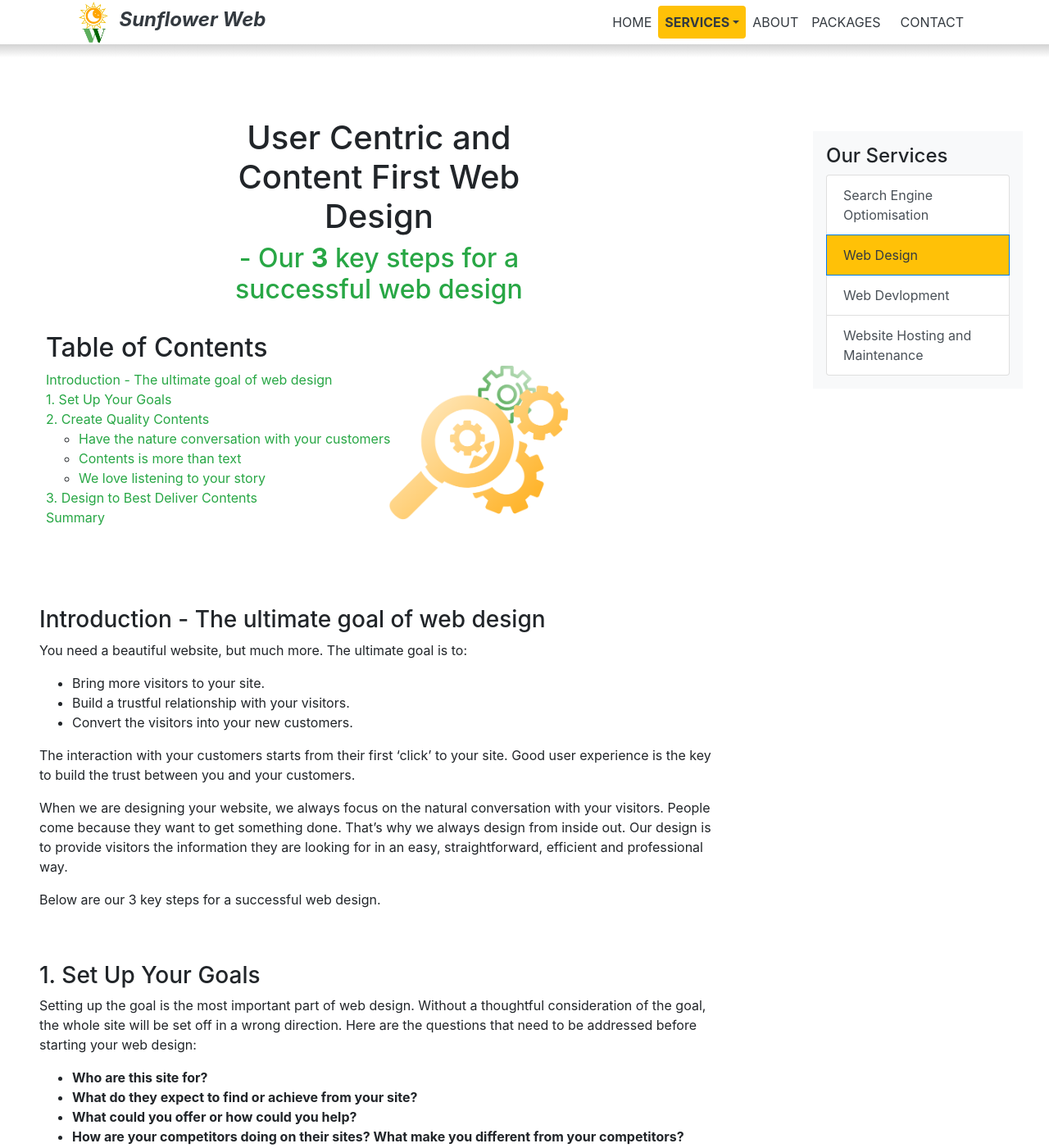
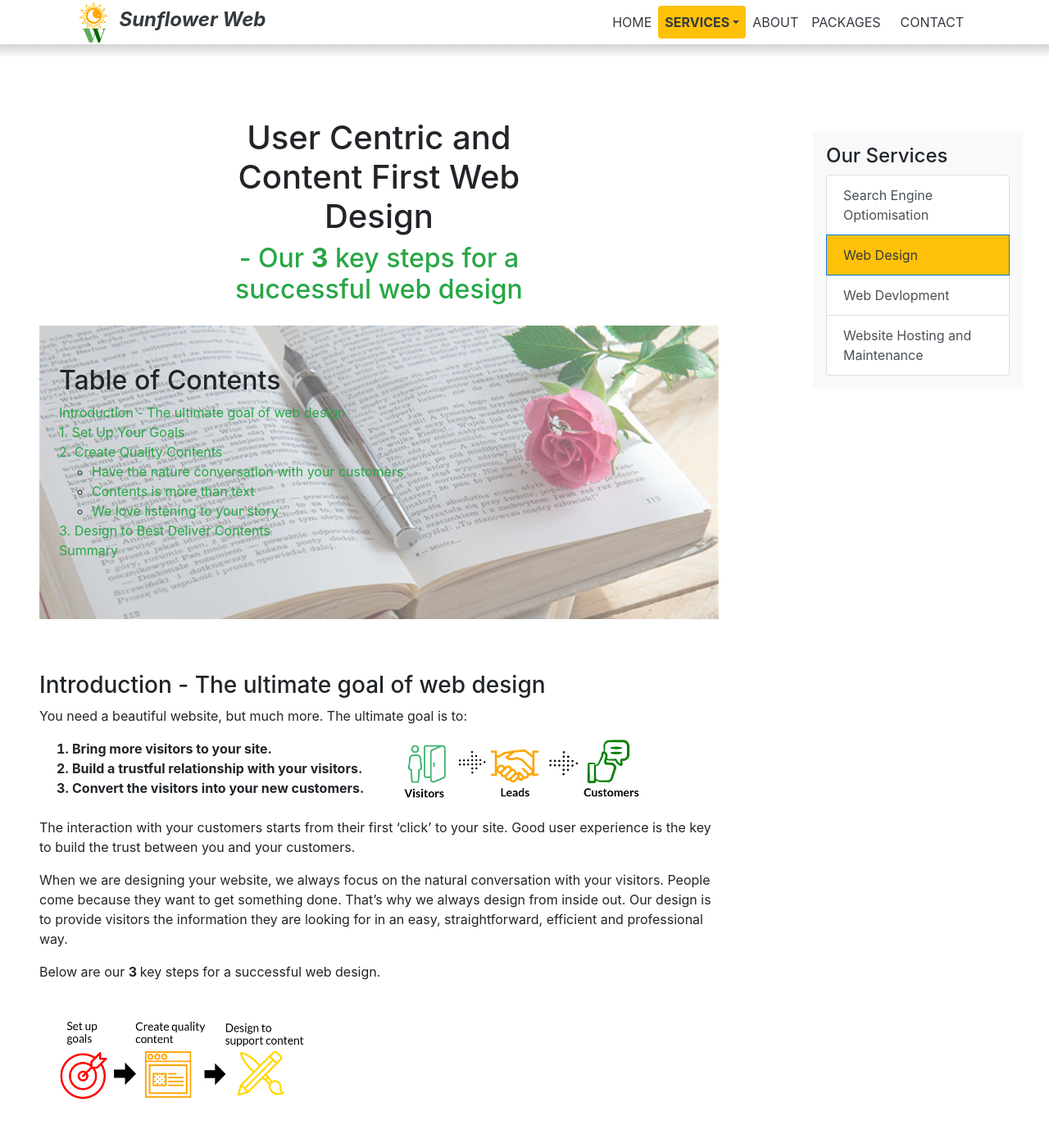
Before and after one commit to SelinaChen07/sunflowerweb, a Jekyll site: the page built from web-design.html, in a window 1280 px wide and 1400 px high. Shown: the whole window at 82% size. Built offline with Jekyll 4.4.1, drawn with Linux system fonts in a browser that asks for light colours; nearby versions of some CDN libraries; some of the changed text lies outside the part shown.

Commit message:
Service - web design v2.0

```diff
--- a/_includes/footer.html
+++ b/_includes/footer.html
@@ -60,7 +60,7 @@
 
 
 
-	<section class="navbar bg_lightgrey text-secondary ">
+	<section class="navbar bg-dark text-white">
 
 			<small id="copyright">&copy;Copyright | {{ site.title}} All rights reserved. </small>
 	</section>
--- a/css/application.css
+++ b/css/application.css
@@ -32,11 +32,6 @@ body{
 
 .bg_orange_gradient{
   background: linear-gradient(to right, #ffffff, #98FB98);
-}
-
-#bg_img_seo{
-  background: white url("{{"/assets/images/seo.png"|relative_url}}") 70% 60% no-repeat;
-  background-size: auto 70%;
 }
 
 .nav-item :hover{
@@ -74,6 +69,12 @@ body{
 
 .h_5{
   max-height: 5em;
+  width: auto;
+  max-width: 100%;
+}
+
+.h_6{
+  max-height: 6em;
   width: auto;
   max-width: 100%;
 }
@@ -169,6 +170,14 @@ body, html {
 .disabled_link{
   cursor: default;
 }
+
+.li_a_text_success li a{
+  color: #28a745;
+}
+
+.li_a_text_black li a{
+  color: black;
+}
 /* End of Layout */
 
 /* Background Photos */
@@ -202,17 +211,55 @@ body, html {
     background-size: cover;
 }
 
-#time{
-    background-image: url("{{"/assets/images/clock.jpg"|relative_url}}");
+#bg_img_seo{
+  background: white url("{{"/assets/images/seo.png"|relative_url}}") 70% 60% no-repeat;
+  background-size: auto 60%;
+}
 
-    /* Full height */
-    height: 40%;
-    min-height: 420px;
+.img_container{
+  position: relative;
+}
+
+#bg_img_webdesign:after{
+    content: ' ';
+    display: block;
+    position: absolute;
+    left: 0;
+    top: 0;
+    width: 100%;
+    height: 100%;
+    z-index: -1;
+    opacity: 0.2;
+
+    background-image: url("{{"/assets/images/big_20180908b.jpg"|relative_url}}");
 
     /* Center and scale the image nicely */
     background-position: center;
     background-repeat: no-repeat;
     background-size: cover;
+    opacity: 0.6;
+}
+#time{
+   height: 15em;
+}
+
+#time:after{
+    content: ' ';
+    display: block;
+    position: absolute;
+    left: 0;
+    top: 0;
+    width: 100%;
+    height: 100%;
+    z-index: -1;
+    opacity: 0.6;
+    background-image: url("{{"/assets/images/clock.jpg"|relative_url}}");
+
+    /* Center and scale the image nicely */
+    background-position: center;
+    background-repeat: no-repeat;
+    background-size: cover;
+    opacity: 0.6;
 
 }
 
--- a/search-engine-optiomisation-seo-service-guide.html
+++ b/search-engine-optiomisation-seo-service-guide.html
@@ -21,7 +21,7 @@ subtitle: What we focus on is the build up of your reputation and your continuou
   </div>
 </div>
 
-<section class="w-100 mb-2" id="bg_img_seo">
+<section class="w-100 mb-2 pt_space" id="bg_img_seo">
 
   <div class="p-2 ">
     <h2 class="">
@@ -94,8 +94,8 @@ subtitle: What we focus on is the build up of your reputation and your continuou
 
 <section id="how" class="pt_space">
   <h2>Our SEO Best Practices</h2>
-  <div id="time" class="my-3 text-center">
-    <h3 class="font-weight-bold bg-light mt-5 d-inline-block p-3 rounded"> Anything Worthwhile Takes Time</h3>
+  <div id="time" class="my-3 text-center img_container">
+    <h3 class="font-weight-bold mt-5 d-inline-block p-3"> Anything Worthwhile Takes Time</h3>
   </div>
   <p class="mb-0 pb-0">Google and other search engines constantly change their algorithms, but some core factors always remain the same. These core factors are what we value. Creating high quality websites with great contents, providing users with best user experience are always the key components of our SEO best practices, which will help your business build up the reputation and long-term success online.</p>
 
--- a/web-design.html
+++ b/web-design.html
@@ -19,38 +19,49 @@ canonical_url: "https://www.sunflowerweb.com.au/services/user-centric-and-conten
   </div>
 </div>
 
-<section class="w-100 mb-2" id="bg_img_seo">
-  <div class="p-2">
+<div id="bg_img_webdesign" class="py-4 img_container">
+<section class="w-100 mb-2" id="">
+  <div class="p-4">
     <h2 class="">
       Table of Contents
     </h2>
-    <ol class="list-unstyled">
-      <li><a href="#intro" class="text-success">Introduction - The ultimate goal of web design</a></li>
-      <li><a href="#goal" class="text-success">1. Set Up Your Goals</a></li>
-      <li><a href="#content" class="text-success">2. Create Quality Contents</a></li>
+    <ol class="list-unstyled li_a_text_success">
+      <li><a href="#intro" class="">Introduction - The ultimate goal of web design</a></li>
+      <li><a href="#goal" class="">1. Set Up Your Goals</a></li>
+      <li><a href="#content" class="">2. Create Quality Contents</a></li>
       <ul>
-          <li><a href="#content1" class="text-success">Have the nature conversation with your customers</a></li>
-          <li><a href="#content2" class="text-success">Contents is more than text</a></li>
-          <li><a href="#content3" class="text-success">We love listening to your story</a></li>
+          <li><a href="#content1" class="">Have the nature conversation with your customers</a></li>
+          <li><a href="#content2" class="">Contents is more than text</a></li>
+          <li><a href="#content3" class="">We love listening to your story</a></li>
         </ul>
-      <li><a href="#design" class="text-success">3. Design to Best Deliver Contents</a></li>
-      <li><a href="#sum" class="text-success">Summary</a></li>
+      <li><a href="#design" class="">3. Design to Best Deliver Contents</a></li>
+      <li><a href="#sum" class="">Summary</a></li>
     </ol>
   </div>
 </section>
+</div>
 
 <section id="intro" class="pt_space">
 	<h3>Introduction - The ultimate goal of web design</h3>
 	<p>You need a beautiful website, but much more. The ultimate goal is to:</p>
-	<ul>
-	    <li>Bring more visitors to your site.</li>
-	    <li>Build a trustful relationship with your visitors.</li>
-	    <li>Convert the visitors into your new customers.</li>
-	</ul>
+	<div class="d-flex flex-column flex-lg-row ">
+		<ol class="font-weight-bold">
+		    <li>Bring more visitors to your site.</li>
+		    <li>Build a trustful relationship with your visitors.</li>
+		    <li>Convert the visitors into your new customers.</li>
+		</ol>
+		<div class="">
+			<img src="{{"/assets/images/web-design-goals.png" | relative_url }}" alt="Sunflower Web - the ultimate goals of web design" class="h_6 pb-4 pl-5">
+			</div>
+	</div>
 	<p>The interaction with your customers starts from their first ‘click’ to your site. Good user experience is the key to build the trust between you and your customers.</p>
 	<p>When we are designing your website, we always focus on the natural conversation with your visitors. People come because they want to get something done. That’s why we always design from inside out. Our design is to provide visitors the information they are looking for in an easy, straightforward, efficient and professional way. </p>
-	<p class="mb-0 pb-0">Below are our 3 key steps for a successful web design.</p>
+	<p class="mb-0 pb-0">Below are our <strong> 3 </strong> key steps for a successful web design.</p>
 </section>
+
+<div class="">
+      <img src="{{"/assets/images/web-design2.png" | relative_url }}" alt="Sunflower Web - content first web design" class="mt-5 px-lg-4 px-0 h_6">
+</div>
 
 <section id="goal" class="pt_space">
 	<h3>1. Set Up Your Goals</h3>
@@ -66,8 +77,8 @@ canonical_url: "https://www.sunflowerweb.com.au/services/user-centric-and-conten
 
 <section id="content" class="pt_space">
 	<h3>2. Create Quality Contents</h3>
+	<img src="{{"/assets/images/core-page.png" | relative_url }}" alt="Sunflower Web - content first web design" class="p-2 h_10 float-right">
 	<p class="mb-0 pb-0">Once you set up the clear goals, it will be easy for you to decide the core pages. The core pages of your website are usually the most visited pages. The core pages are a clear match of users needs and your business goals. </p>
-
 	<div id="content1" class="pt_space">
 		<h4 class="text-success">Have the nature conversation with your customers</h4>
 		<p class="mb-0 pb-0">When writing the content, simple think that you are having a conversation with your users. Try to avoid meaningless words (which naturally flow in…)  and always focus on their top questions.</p>
@@ -75,18 +86,23 @@ canonical_url: "https://www.sunflowerweb.com.au/services/user-centric-and-conten
 
 	<div  id="content2" class="pt_space">
 		<h4 class="text-success">Content is more than text</h4>
+		<img src="{{"/assets/images/web-content-forms.png" | relative_url }}" alt="Sunflower Web - content first web design" class="p-2 h_8 float-left">
 		<p>Bear in mind that content isn’t just words or texts, it could be in the form audio, video, graphics, and so on.</p>
 	    <p class="mb-0 pb-0">We especially like photos from your business. Humans are visual by nature and simply process visual data better.  A good photo tells customers your business story in a seconds. Thus, make sure to collect all the best photos you took for your business before our meet-up. We will spend time with you to hand-pick the best ones for your site.</p>
 	</div>
 
     <div  id="content3" class="pt_space">
 	    <h4 class="text-success">We love listening to your story</h4>
+	    <div class="bg-light  text-center">
+          <img src="{{"/assets/images/businessstory2.jpeg" | relative_url }}" alt="Sunflower Web - create quality content for web design" class="pl-2 h_10 float-right">
+  		</div>
 	    <p class="mb-0 pb-0">A good website starts a real conversation with your customer and builds the trustful relationship. Customers like to hear your story, which makes them feel like interacting with real people. Sharing your business story, customer reviews and testimonials are all very powerful resources for building the connection. We love listening to your story and let’s make it live on your website.</p>
 	</div>
 </section>
 
 <section id="design" class="pt_space">
 	<h3>3. Design to Best Deliver Contents</h3>
+	<img src="{{"/assets/images/color-wheel.png" | relative_url }}" alt="Sunflower Web - content first web design" class="p-2 h_10 float-right">
     <p>Best web design is meat to best support content. While content is the core of conversation, the design serves the purpose as delivering a better communication. </p>
     <p>For example, a website usually has its own branding colors. Coles is red, Woolworths is green and how about yours? When choosing the right colors for your site, we will think about your business presence first. What are the major colors from your business, or what are the colors best match your business photos? </p>
     <p class="mb-0 pb-0">There are a lot of more details for web design to consider, such as the layouts, the typography for titles, headlines or bodies, the different displays for different screens sizes, the use of icons, and so on. We will cover every detail for you to create the custom design that best supports your content.</p>
@@ -94,5 +110,5 @@ canonical_url: "https://www.sunflowerweb.com.au/services/user-centric-and-conten
 
 <section  id="sum" class="pt_space mb-5">
 	<h3>Summary</h3>
-	<p>In short, design doesn’t just function to make things pretty. It’s important for the design to optimise the readability and accessibility of the content, so that a viewer can quickly understand how you can help them. It’s your content that gets more visitors to your site, it is your content that will engage your visitors and turn them into customers and clients, and it is your content that is going to get you better search engine ranking.</p>
+	<p>In short, design doesn’t just function to make things pretty. It’s important for the design to optimise the <strong>readability and accessibility</strong> of the content, so that a viewer can quickly understand how you can help them. It’s your <strong>content</strong> that gets more visitors to your site, it is your <strong>content</strong> that will engage your visitors and turn them into customers and clients, and it is your <strong>content</strong> that is going to get you better search engine ranking.</p>
 </section>
```
Also changed, not shown: assets/images/big_20180815b.jpg (added), assets/images/big_20180908b.jpg (added), assets/images/color-wheel.png (added), assets/images/core-page.png (added), assets/images/web-content-forms.png (added), assets/images/web-design-goals.png (added), assets/images/web-design.png (added), assets/images/web-design2.png (added).
